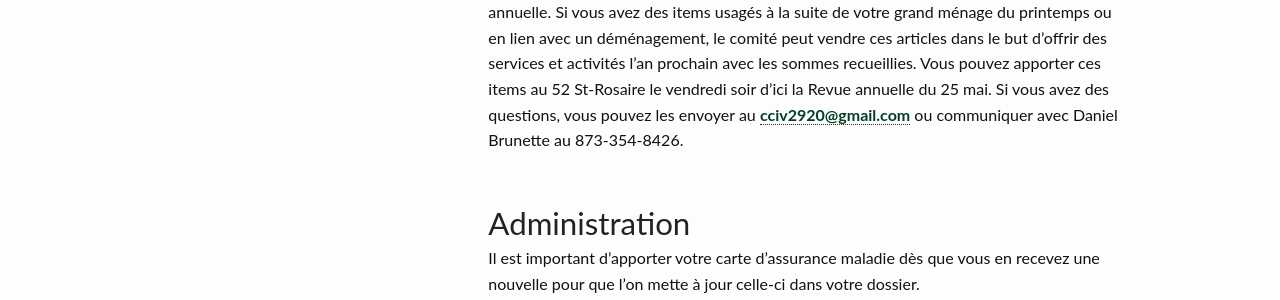
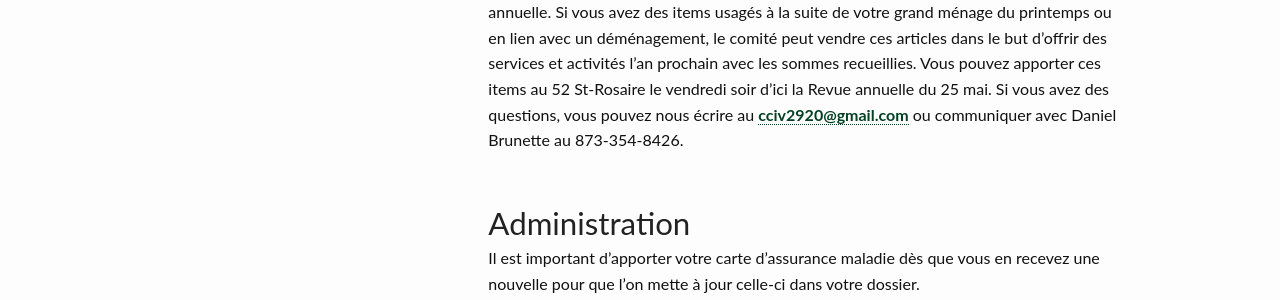
Before and after one commit to CC2920/web, a Jekyll site: the page built from _communications/messages.md, in a window 1280 px wide. Shown: the part 1416-1716 px from the top of the page. Built offline with Jekyll 4.4.1, drawn with Linux system fonts in a browser that asks for light colours; some of the changed text lies outside the part shown.

Commit message:
Update messages.md

```diff
--- a/_communications/messages.md
+++ b/_communications/messages.md
@@ -37,7 +37,7 @@
 
 ## Vente de garage
 
-Le comité de soutien du Corps de cadets 2920-Gatineau aura sa grande vente de garage annuelle. Si vous avez des items usagés à la suite de votre grand ménage du printemps ou en lien avec un déménagement, le comité peut vendre ces articles dans le but d'offrir des services et activités l'an prochain avec les sommes recueillies. Vous pouvez apporter ces items au 52 St-Rosaire le vendredi soir d'ici la Revue annuelle du 25 mai. Si vous avez des questions, vous pouvez les envoyer au <cciv2920@gmail.com> ou communiquer avec Daniel Brunette au 873-354-8426.
+Le comité de soutien du Corps de cadets 2920-Gatineau aura sa grande vente de garage annuelle. Si vous avez des items usagés à la suite de votre grand ménage du printemps ou en lien avec un déménagement, le comité peut vendre ces articles dans le but d'offrir des services et activités l'an prochain avec les sommes recueillies. Vous pouvez apporter ces items au 52 St-Rosaire le vendredi soir d'ici la Revue annuelle du 25 mai. Si vous avez des questions, vous pouvez nous écrire au <cciv2920@gmail.com> ou communiquer avec Daniel Brunette au 873-354-8426.
 
 ## Administration
 
```
